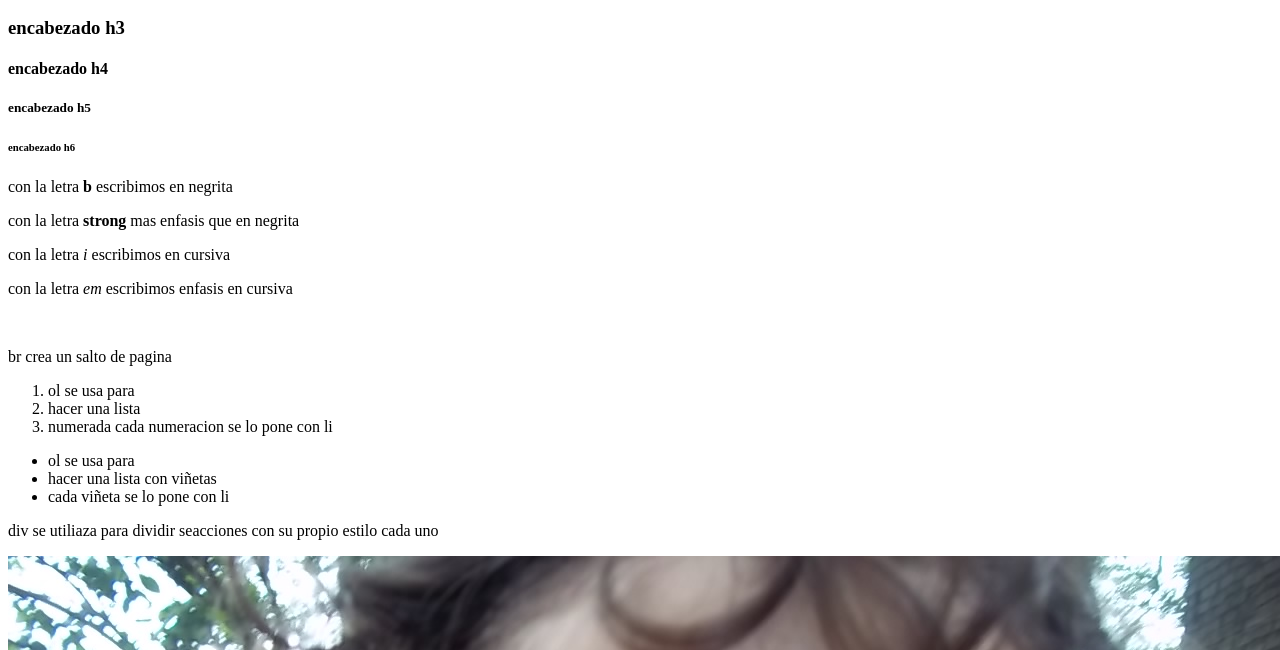
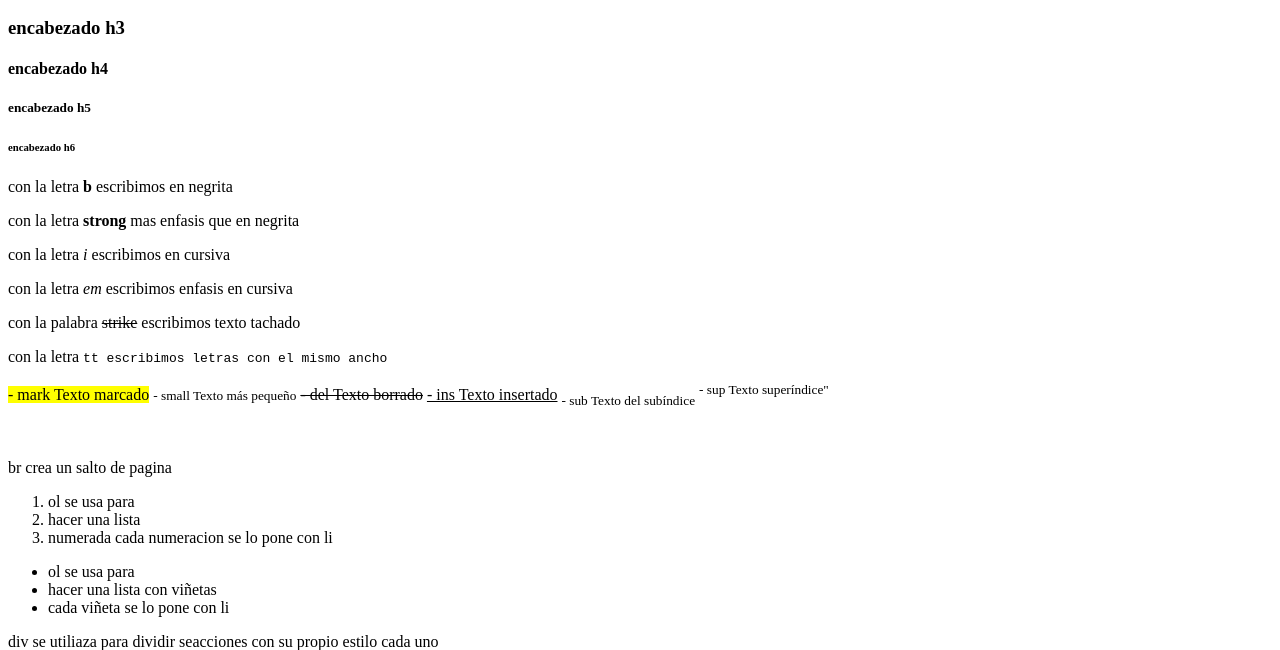
Before and after one commit to seulgeant/modulo-2-html, a plain HTML site: page primera web.html in a window 1280 px wide. Shown: the part 450-1100 px from the top of the page. Drawn offline with Linux system fonts and the light colour scheme.

Commit message:
terminando con formatos de texto

```diff
--- a/primera web.html
+++ b/primera web.html
@@ -25,6 +25,14 @@
     <p>con la letra <strong>strong</strong> mas enfasis que en negrita</p>
     <p>con la letra <i>i</i> escribimos en cursiva</p>
     <p>con la letra <em>em</em> escribimos enfasis en cursiva</p>
+    <p>con la palabra <strike>strike</strike> escribimos texto tachado</p>
+    <p>con la letra <tt>tt escribimos letras con el mismo ancho</tt></p>
+    <p><mark> - mark Texto marcado</mark>
+        <small> - small Texto más pequeño</small>
+        <del> - del Texto borrado</del>
+        <ins> - ins Texto insertado</ins>
+        <sub> - sub Texto del subíndice</sub>
+        <sup> - sup Texto superíndice"</sup></p>
     <br>
     <p>br crea un salto de pagina</p>
     <ol>
```
